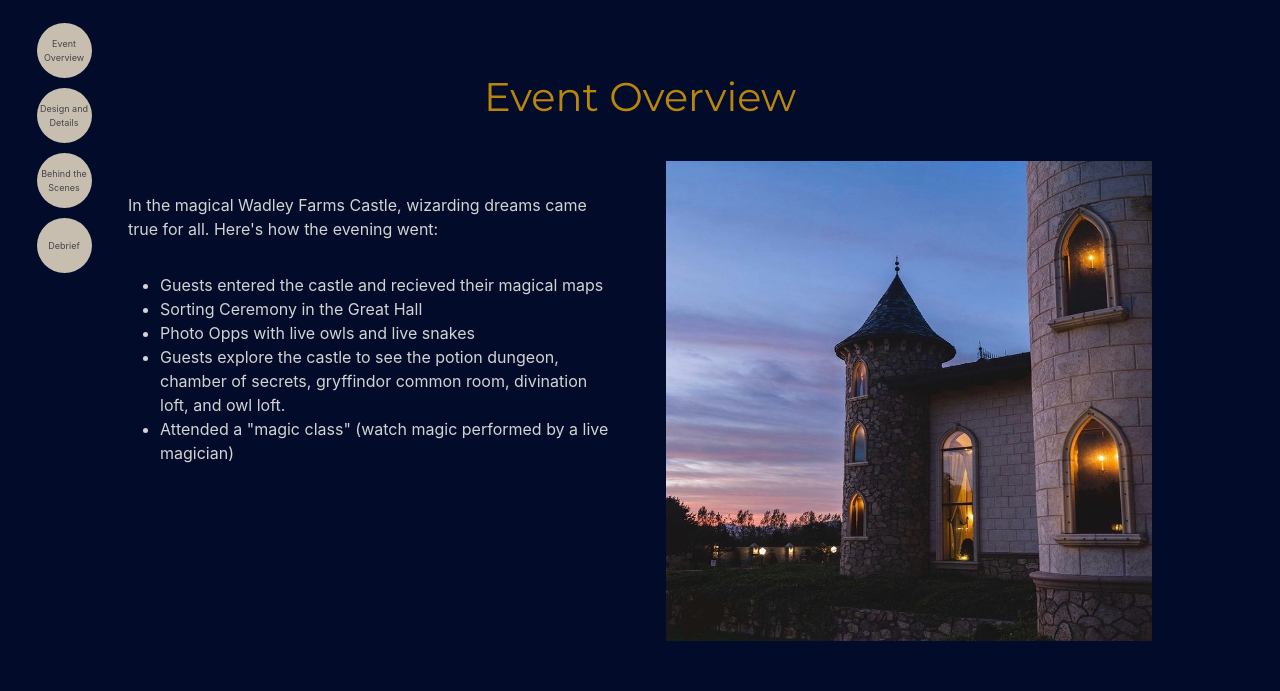
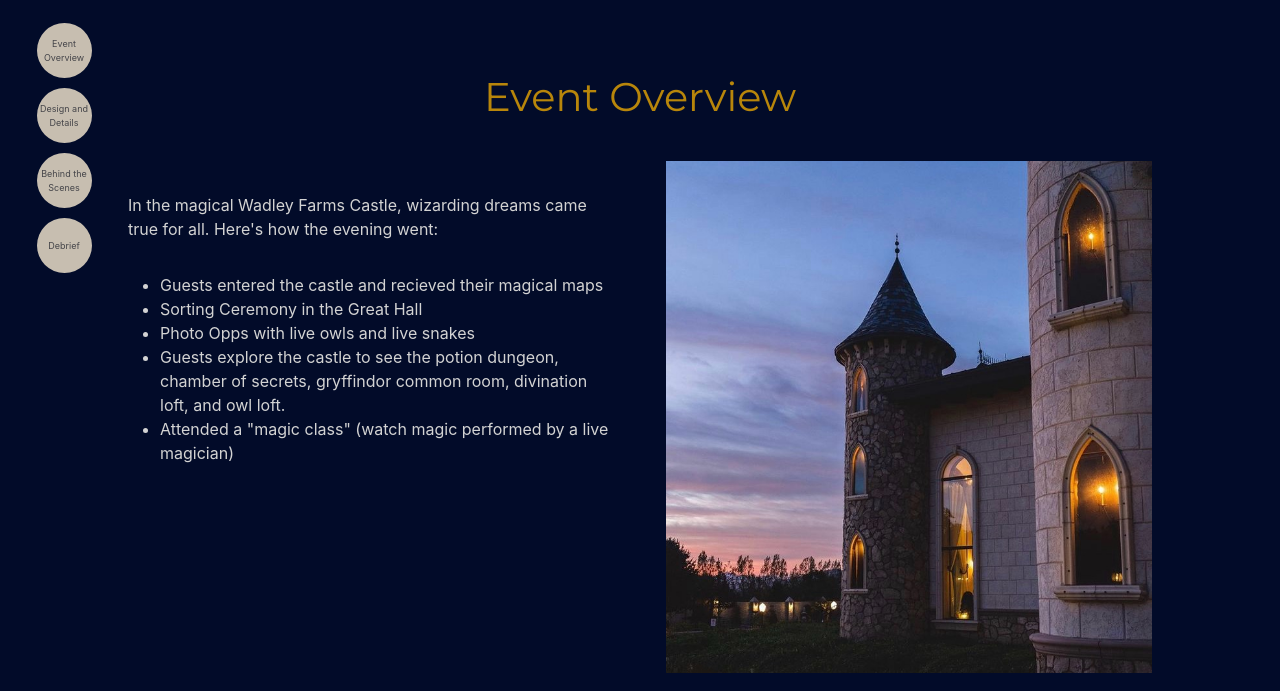
Before and after one commit to lilmo0/Events, a plain HTML site: page pages/yuleball.html in a window 1280 px wide. Shown: the part 627-1318 px from the top of the page. Drawn offline with Linux system fonts and the light colour scheme.

Commit message:
Other thing

```diff
--- a/css/temp.css
+++ b/css/temp.css
@@ -125,7 +125,8 @@ ul {
 
 .box img {
     width: 100%;
-    max-height: 30rem;
+    max-height: clamp(30rem,40vw,60rem);
+    object-fit: cover;
 }
 
 /* This is for the 3 space box */
```
